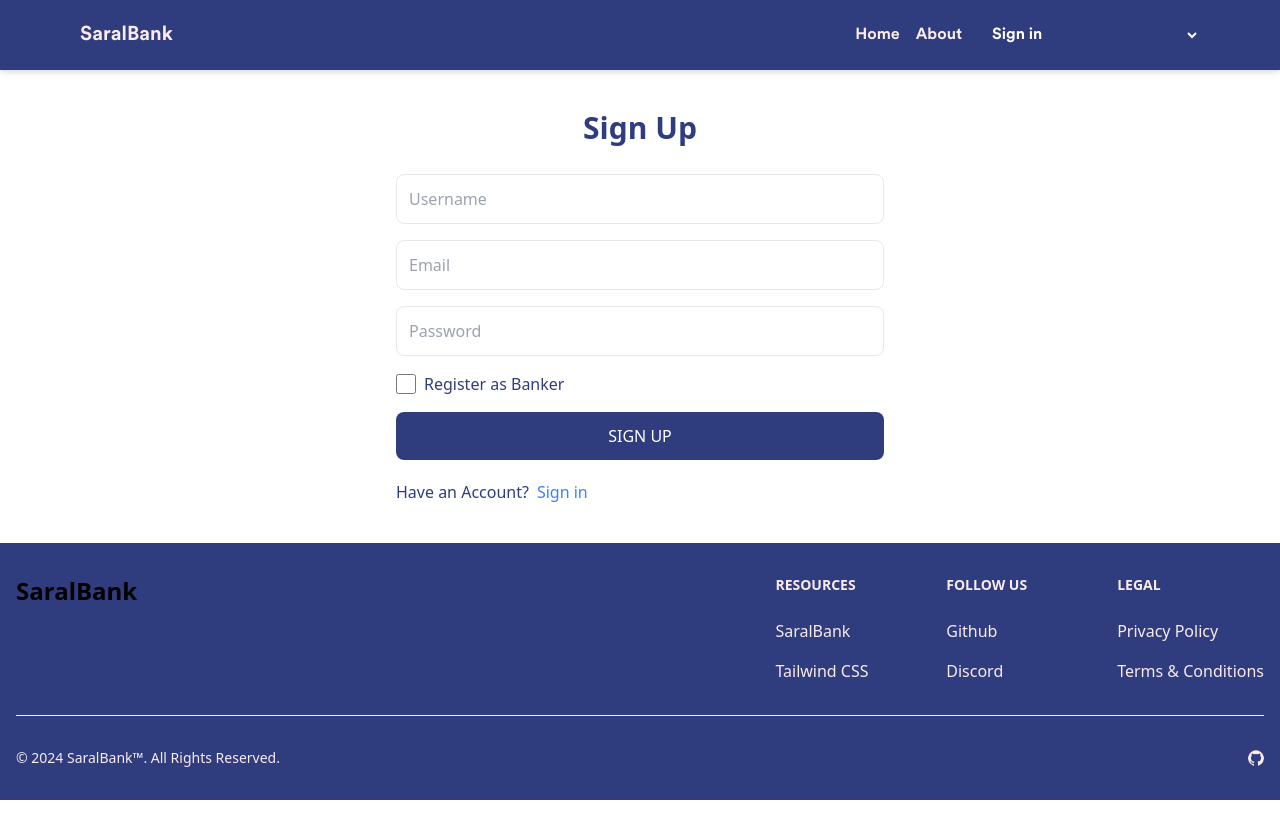
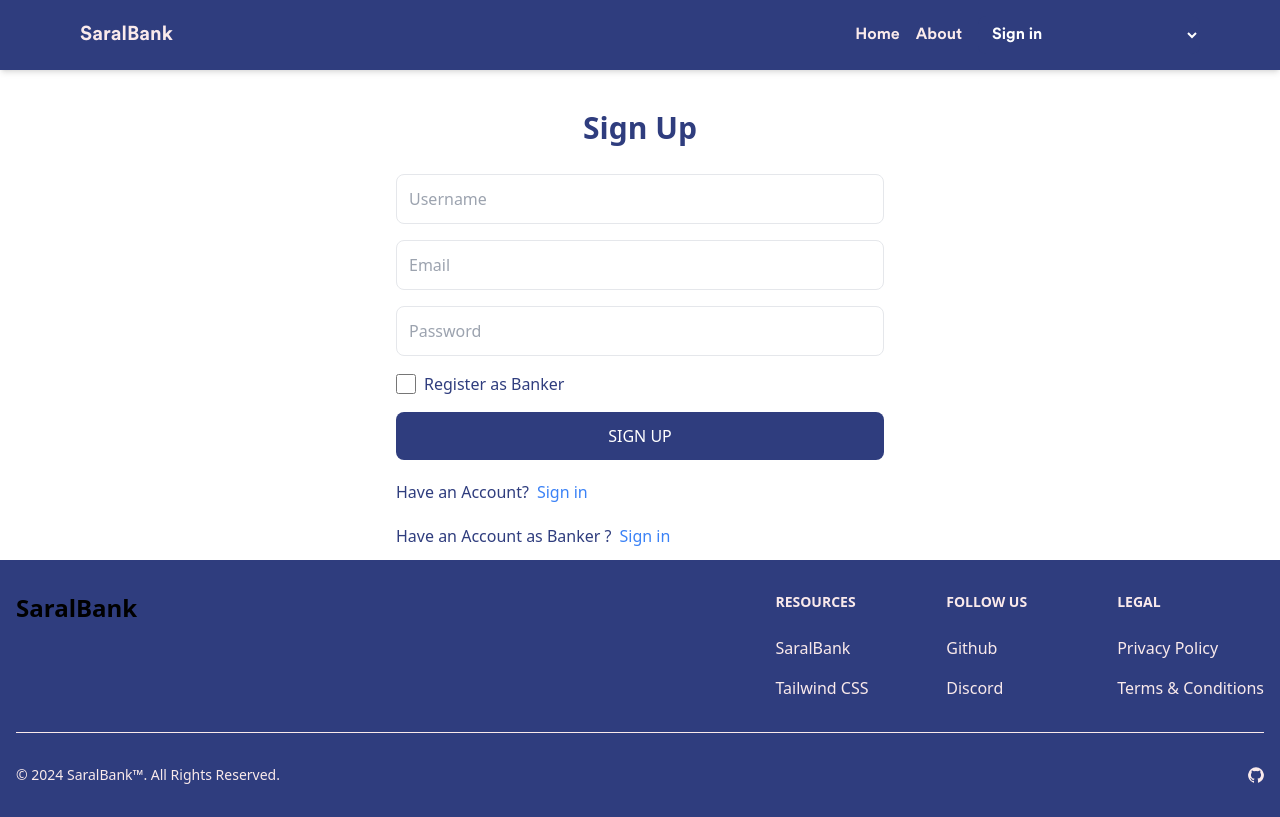
Before and after one commit to ParthSankpal/Enpointe_Assignment, a React (Vite) app in the folder client/: page /usersign-up in a window 1280 px wide. Built offline with nearby package versions, Linux system fonts and the light colour scheme.

Commit message:
Update UserRegister.jsx
Change in route on register page route to banker-login added

```diff
--- a/client/src/pages/UserRegister.jsx
+++ b/client/src/pages/UserRegister.jsx
@@ -113,6 +113,12 @@ const UserRegister = () => {
           Sign in
         </Link>
       </div>
+      <div className="flex gap-2 mt-5">
+        <p>Have an Account as Banker ?</p>
+        <Link to={"/bankersign-in"} className="text-blue-500">
+          Sign in
+        </Link>
+      </div>
       {error && <p className="text-red-500 mt-5">{error}</p>}
     </div>
   );
```
